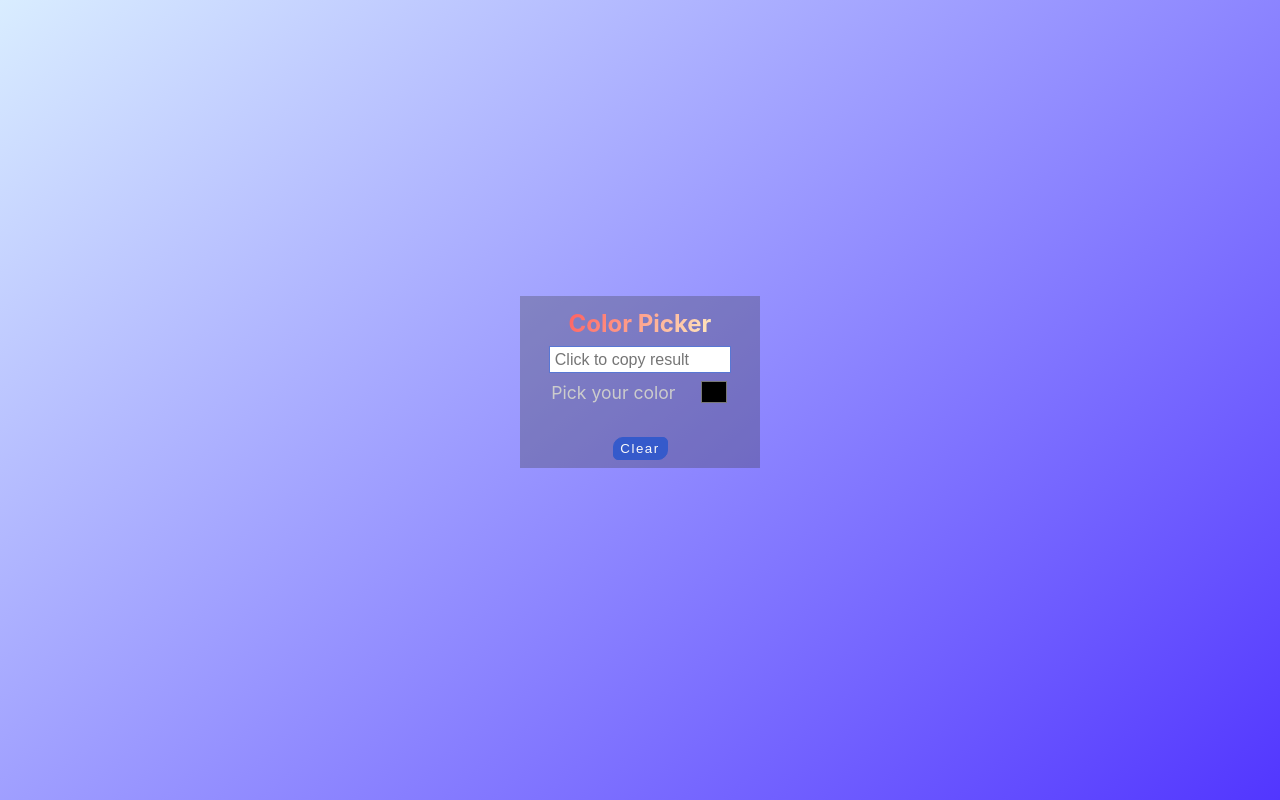
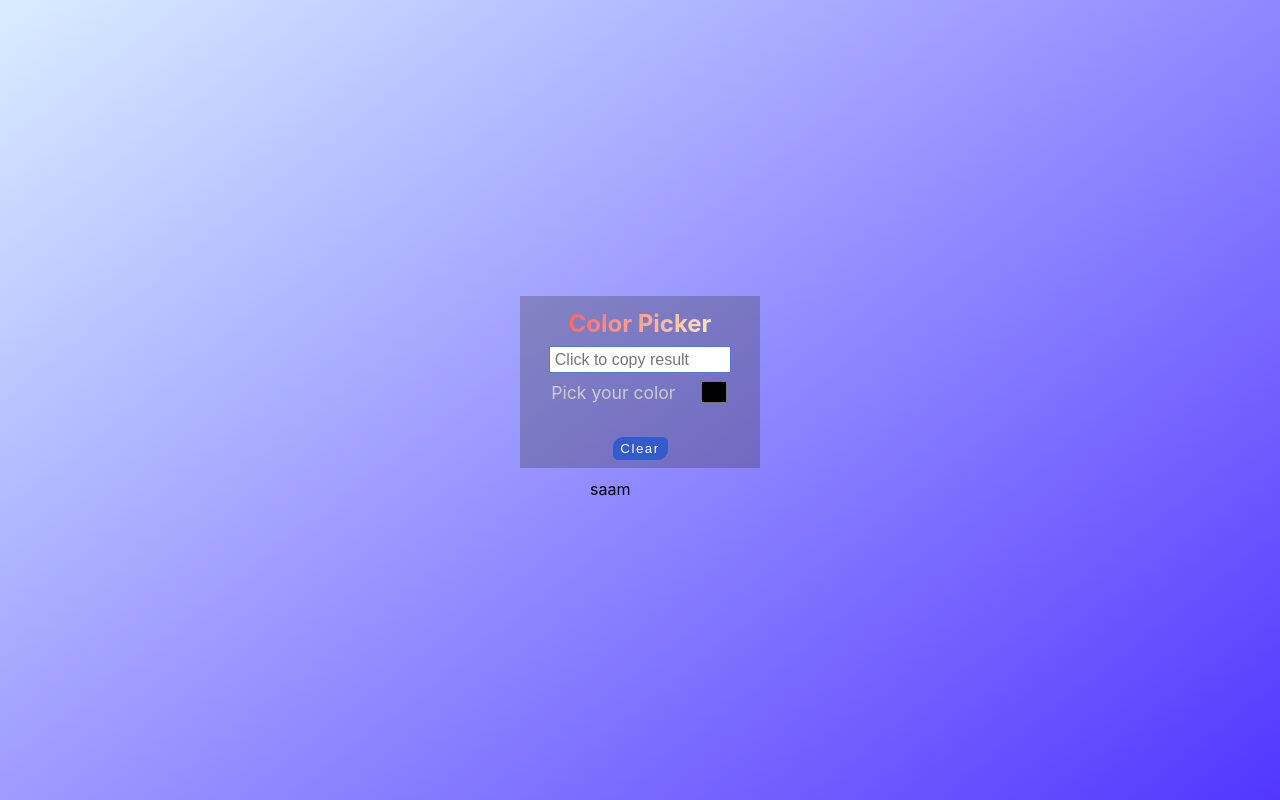
Before and after one commit to bawrdiii/colorpicker, a React (Create React App) app: page / in a window 1280 px wide. Built offline with nearby package versions, Linux system fonts and the light colour scheme.

Commit message:
End of project!

```diff
--- a/src/App.jsx
+++ b/src/App.jsx
@@ -4,7 +4,7 @@ export default function App() {
 
     return (
         <>
-            <ColorPicker />
+            <ColorPicker />saam
         </>
     )
 }
--- a/src/index.css
+++ b/src/index.css
@@ -5,7 +5,7 @@ body {
     sans-serif;
   -webkit-font-smoothing: antialiased;
   -moz-osx-font-smoothing: grayscale;
-  background: linear-gradient(140deg, #d9edff, #5236ff);
+  background: linear-gradient(142deg, #d9edff, #5236ff);
   height: 100vh;
   display: grid;
   place-content: center;
```
